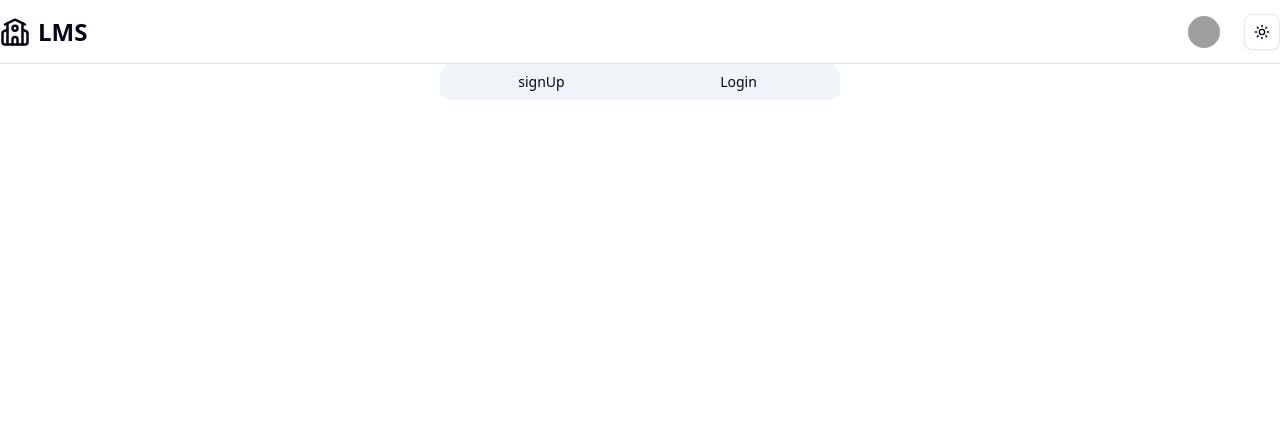
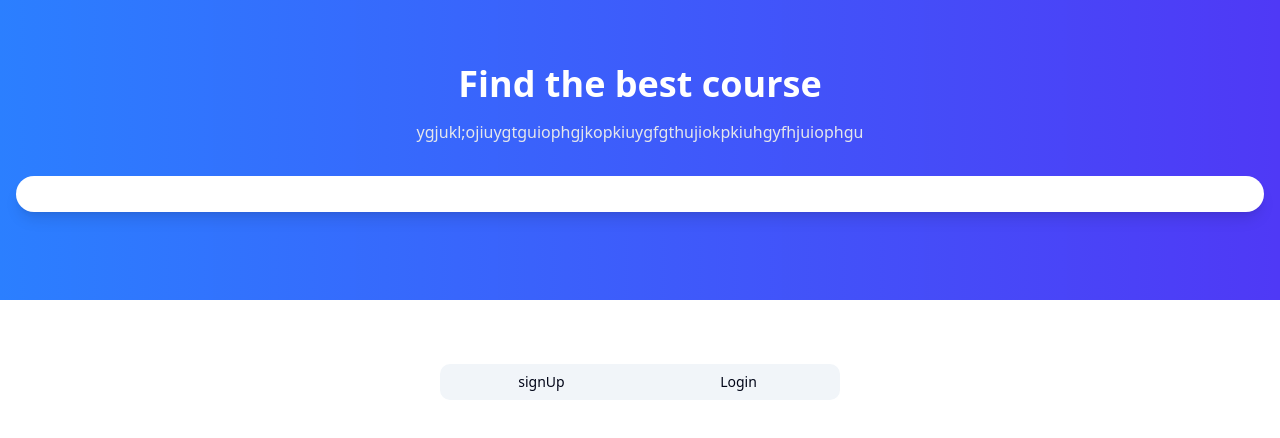
Before and after one commit to Prasun2004/College_Project, a React (Vite) app in the folder client/: page / in a window 1280 px wide. Shown: the top 438 px of the page. Built offline with nearby package versions, Linux system fonts and the light colour scheme; grey boxes are pictures that could not be loaded.

Commit message:
add hersection

```diff
--- a/client/src/App.jsx
+++ b/client/src/App.jsx
@@ -4,6 +4,7 @@ import viteLogo from '/vite.svg'
 import './App.css'
 import { Login } from './pages/Login'
 import Navbar from './components/Navbar'
+import HeroSection from './pages/student/HeroSection'
 
 function App() {
   const [count, setCount] = useState(0)
@@ -11,6 +12,7 @@ function App() {
   return (
     <main>
       <Navbar/>
+      <HeroSection/>
       <Login/>
     </main>
   )
--- /dev/null
+++ b/client/src/pages/student/HeroSection.jsx
@@ -0,0 +1,19 @@
+import { Input } from '@/components/ui/input'
+import React from 'react'
+
+export default function HeroSection() {
+  return (
+    <div className='relative bg-gradient-to-r from-blue-500 to bg-indigo-600 dark:from-gray-800 dark:to-gray-900 py-16 px-4 text-center'>
+     <div className='max-w 3xl mx-auto'>
+       <h1 className='text-white text-4xl font-bold mb-4'>Find the best course</h1>
+       <p className='text-gray-200 dark:text-gray-400 mb-8'>ygjukl;ojiuygtguiophgjkopkiuygfgthujiokpkiuhgyfhjuiophgu</p>
+       <form>
+        <Input
+         type="text"
+         className="flex-grow bg-white border-none focus-visible-ring-0 px-6 py-3 text-black dark:text-gray-100 rounded-full shadow-lg overflow-hidden max-w xl mx-auto mb-6"
+        />
+       </form>
+     </div>
+    </div>
+  )
+}
```
